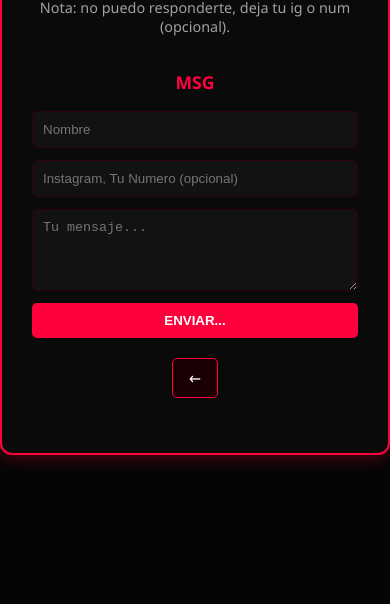
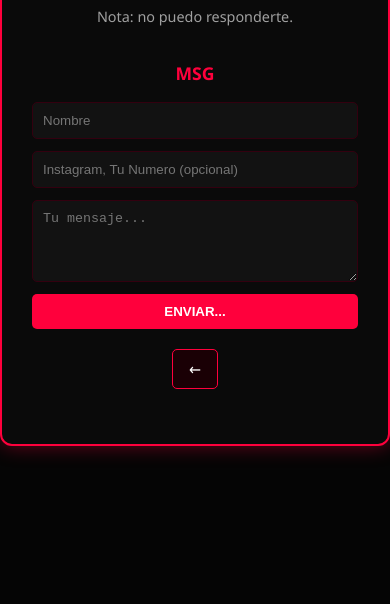
Before and after one commit to baruccc/baruccc.github.io, a plain HTML site: page dm/index.html in a window 390 px wide. Shown: the part 240-844 px from the top of the page. Drawn offline with Linux system fonts and the light colour scheme.

Commit message:
Update subtitle in bio-card
Removed optional request for Instagram or phone number from subtitle.

```diff
--- a/dm/index.html
+++ b/dm/index.html
@@ -9,7 +9,7 @@
 <body>
     <div class="bio-card">
         <h1>MSG</h1>
-        <p class="subtitle">Nota: no puedo responderte, deja tu ig o num (opcional).</p>
+        <p class="subtitle">Nota: no puedo responderte.</p>
 
         <form action="https://formspree.io/f/moeqngra" method="POST" class="void-form">
             <h2>MSG</h2>
```
